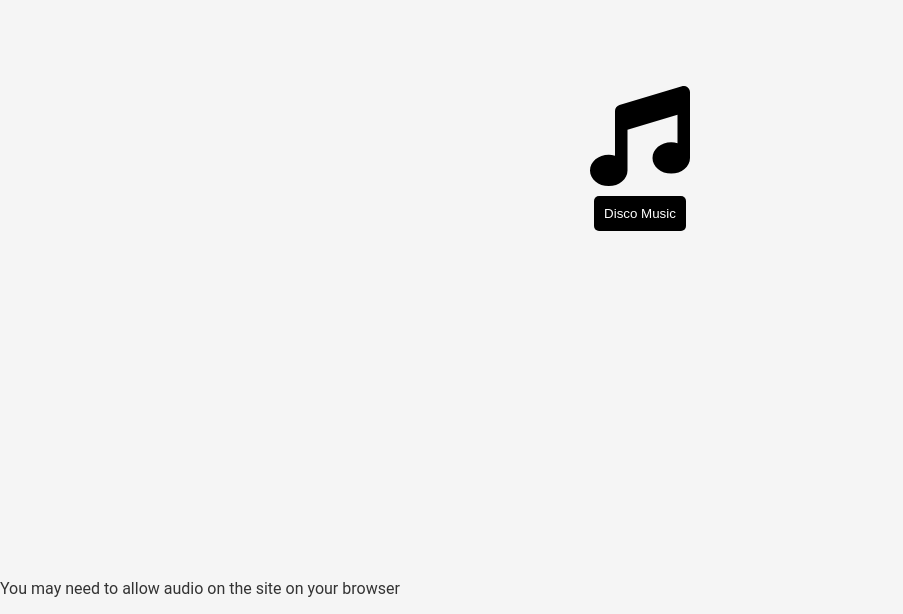
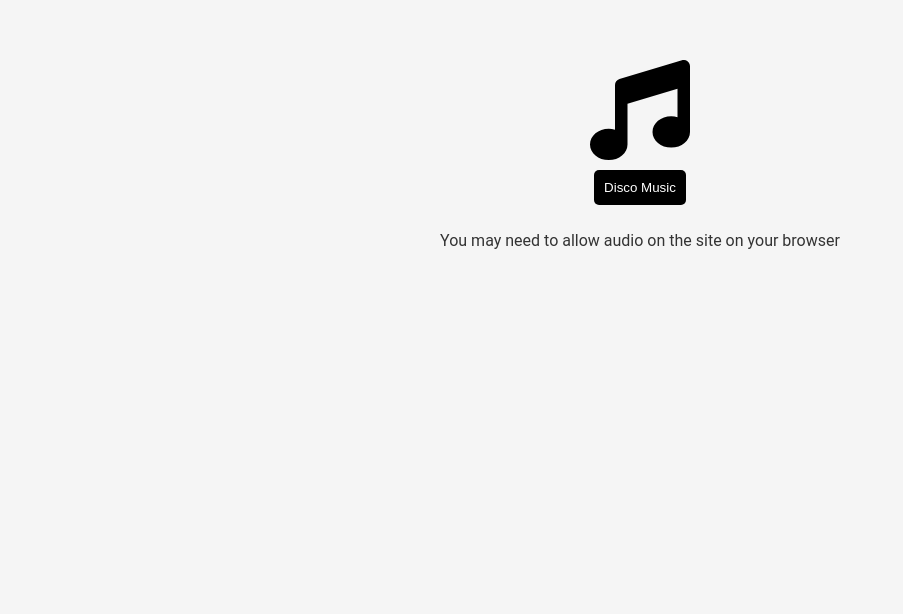
Before and after one commit to misspriyapatidar/disco-app, a React (Create React App) app: page / in a window 1280 px wide. Shown: the part 237-851 px from the top of the page, without its empty margins (0-903 px from the left). After the commit the page ends 800 px from the top, so only its background shows below. Built offline with nearby package versions, Linux system fonts and the light colour scheme.

Commit message:
placing message below button

```diff
--- a/src/App.js
+++ b/src/App.js
@@ -51,8 +51,8 @@ function App() {
         >
           Disco Music
         </button>
+        <p>You may need to allow audio on the site on your browser</p>
       </div>
-      <p>You may need to allow audio on the site on your browser</p>
       <div>
         <audio loop id="audio">
           <source
```
